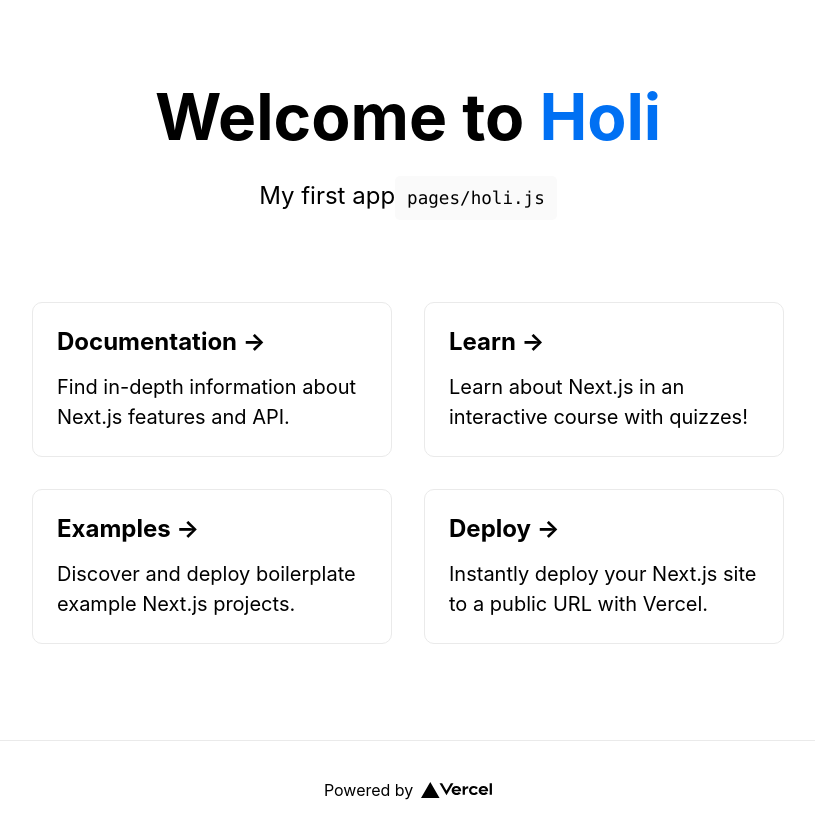
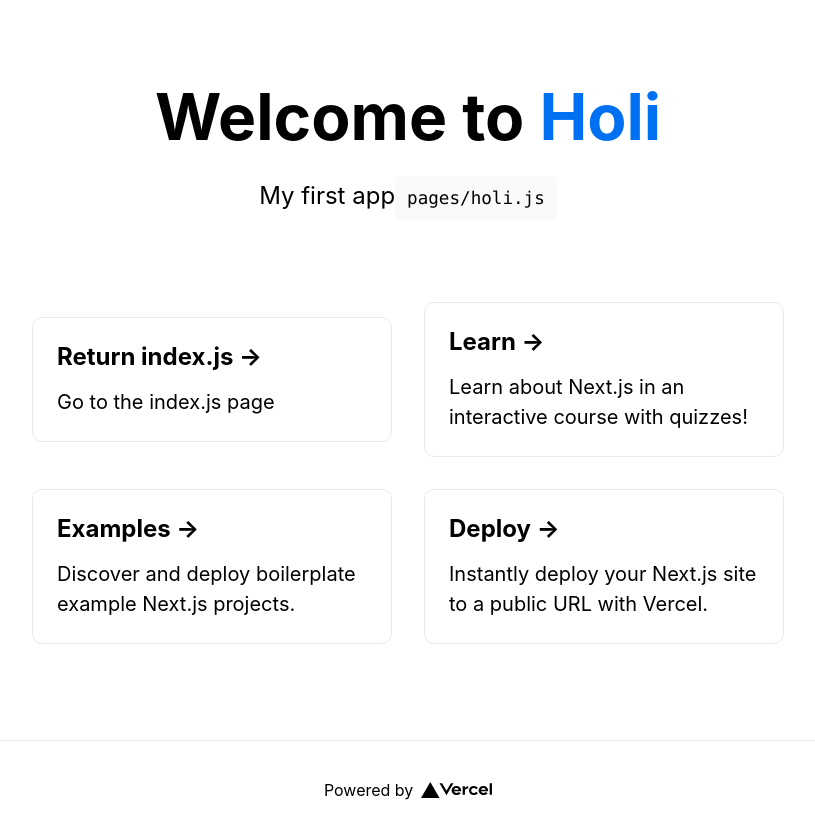
Before and after one commit to BryanQuintanaTV/NextJSapp, a Next.js app: page /holi in a window 1280 px wide. Shown: the whole page, without its empty margins (232-1047 px from the left). Built offline with nearby package versions, Linux system fonts and the light colour scheme.

Commit message:
Update holi.js

```diff
--- a/pages/holi.js
+++ b/pages/holi.js
@@ -19,8 +19,8 @@
 
         <div className="grid">
           <a href="https://nextjs.org/docs" className="card">
-            <h3>Documentation &rarr;</h3>
-            <p>Find in-depth information about Next.js features and API.</p>
+            <h3>Return index.js &rarr;</h3>
+            <p>Go to the index.js page</p>
           </a>
 
           <a href="https://nextjs.org/learn" className="card">
```
